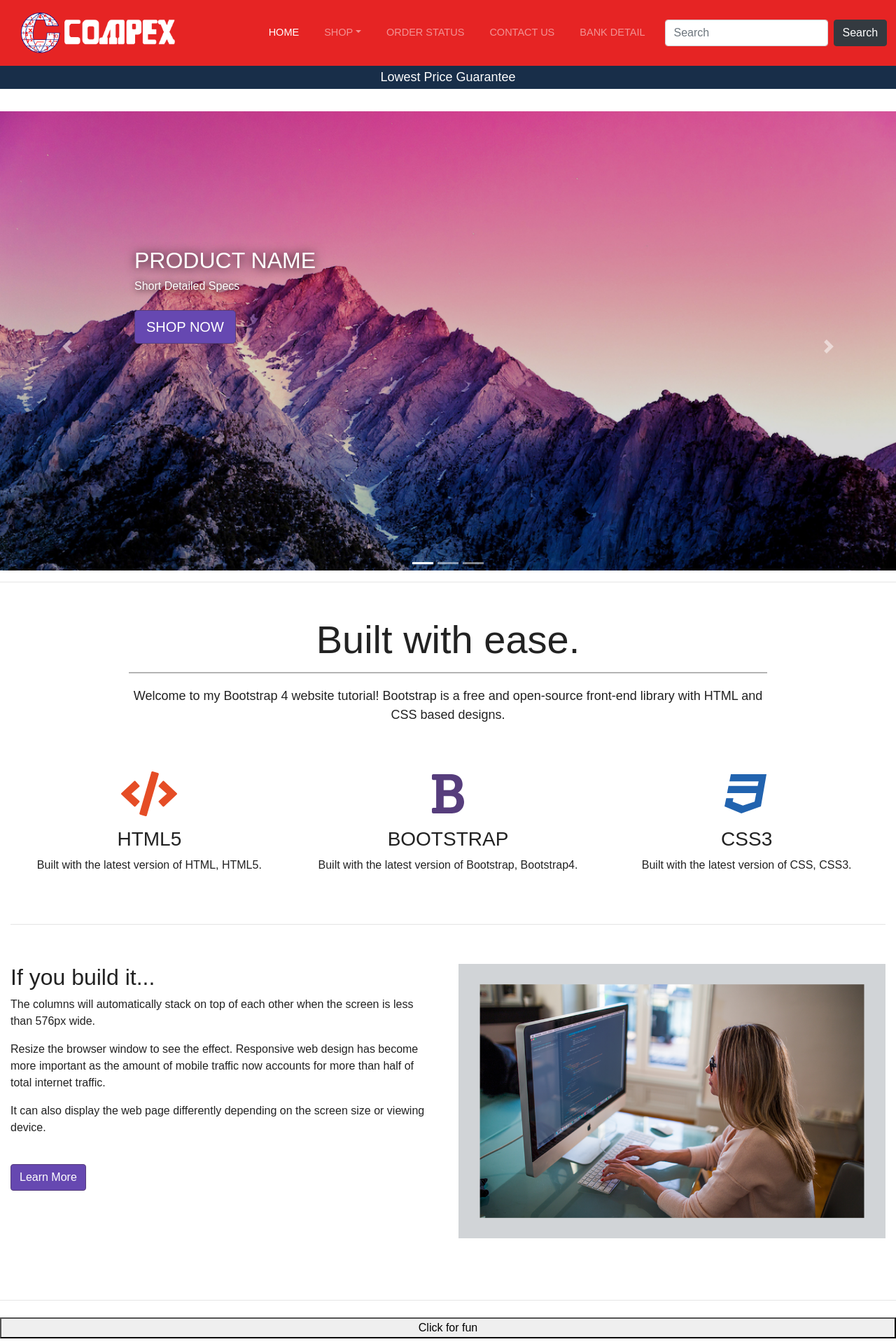
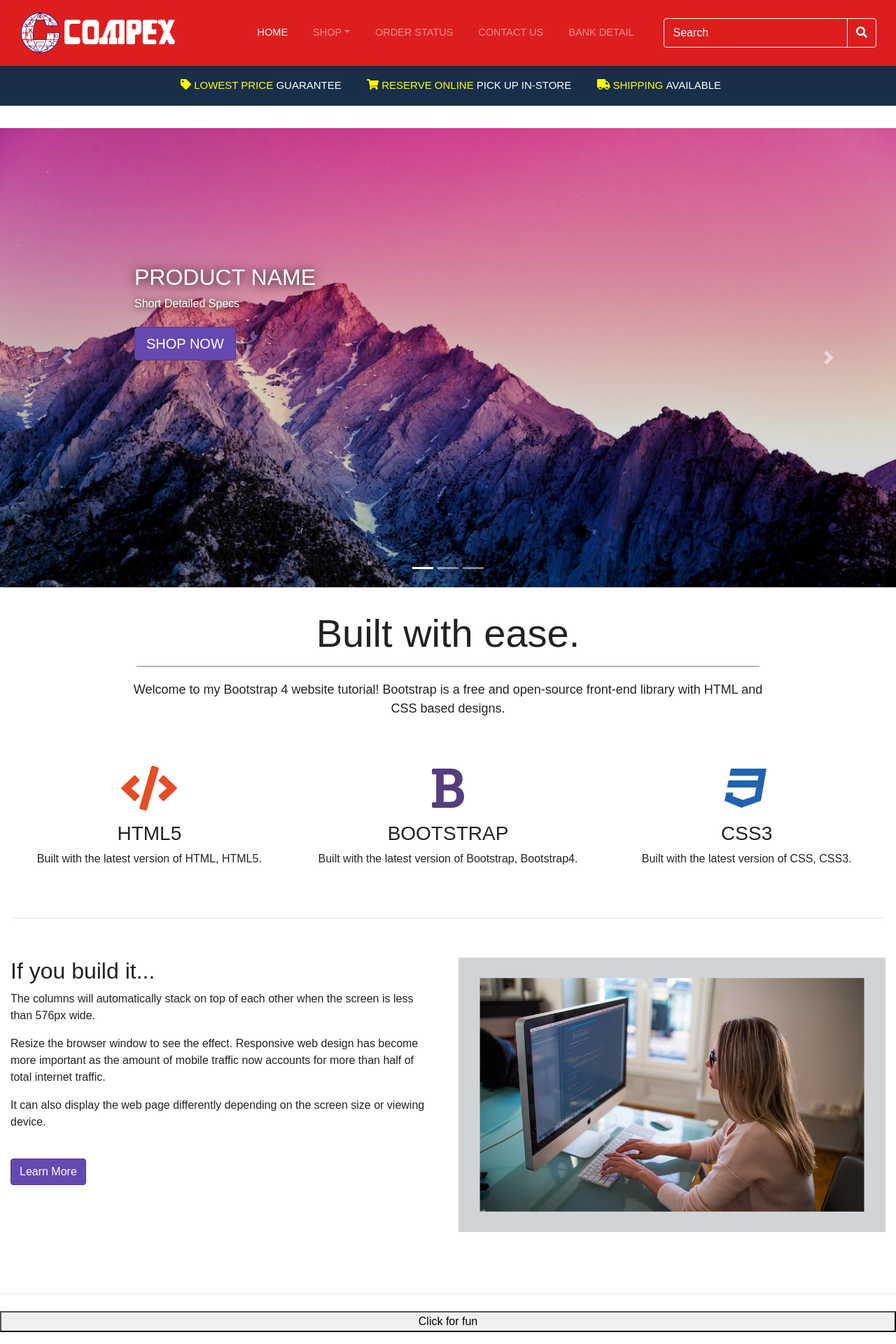
Before and after one commit to ngcarson/compex-wb, a PHP site: page / in a window 1280 px wide. Shown: the top 1920 px of the page at 70% size. Run offline with PHP 8.4, Linux system fonts and the light colour scheme; some libraries are stand-ins or nearby versions.

Commit message:
Added icons in banner and changed search bar

```diff
--- a/index.html
+++ b/index.html
@@ -38,17 +38,43 @@
 					<a class="nav-link" href="#">BANK DETAIL</a>
 			</li>
 		</ul>
-		<form class="form-inline my-2 my-lg-0">
-      <input class="form-control mr-sm-2" type="search" placeholder="Search" aria-label="Search">
-      <button class="btn btn-dark my-2 my-sm-0" type="submit" id="search">Search</button>
-    </form>
+    <form class="input-group col-md-4">
+      <input class="form-control py-2 btn-outline-light" type="search" value="Search" id="example-search-input">
+      <span class="input-group-append">
+        <button class="btn btn-outline-light" type="submit">
+            <i class="fa fa-search"></i>
+        </button>
+      </span>
+		</form>
 	</div>
 </nav>
 
 <!--- Jumbotron -->
 <div class="jumbotron jumbotron-fluid">
-  <div class="container">
-    <p class="lead">Lowest Price Guarantee</p>
+  <div class="container-fluid">
+    <ul class="font-xxs uppercase">
+			<li class="banner">
+				<a href="#">
+					<i class="fa fa-tag" id="banner-icon"></i>
+					<span class="regular">Lowest Price </span>
+					<span class="extrabold">Guarantee</span>
+				</a>
+			</li>
+			<li class="banner">
+				<a href="#">
+					<i class="fa fa-shopping-cart" id="banner-icon"></i>
+					<span class="regular">Reserve Online </span>
+					<span class="extrabold">Pick Up In-Store</span>
+				</a>
+			</li>
+			<li class="banner">
+				<a href="#">
+					<i class="fa fa-truck" id="banner-icon"></i>
+					<span class="regular">Shipping </span>
+					<span class="extrabold">Available</span>
+				</a>
+			</li>
+		</ul>
   </div>
 </div>
 
@@ -95,11 +121,10 @@
 		<span class="carousel-control-next-icon" aria-hidden="true"></span>
 		<span class="sr-only">Next</span>
 	</a>
-	<hr>
 </div>
 
 <!--- Welcome Section -->
-<div class="contrain-fluid padding">
+<div class="container-fluid padding">
 <div class="row welcome text-center">
 	<div class="col-12">
 		<h1 class="display-4">Built with ease.</h1>
--- a/style.css
+++ b/style.css
@@ -24,11 +24,12 @@ html, body {
 */
 
 a:hover {
-  color: #fdf640 !important;
+  color: white !important;
 }
 
 .bg-company-red {
-  background-color: #e62424;
+  /*background-color: #e62424;*/
+  background-color: #dd1e1e;
 }
 
 .navbar img {
@@ -44,6 +45,27 @@ a:hover {
 
 .nav-link {
   font-size: 1em !important;
+}
+
+.fa-search {
+  color: white;
+}
+
+.banner-text {
+  color: yellow;
+}
+
+.fa-truck, .fa-shopping-cart, .fa-tag {
+  color: yellow;
+}
+
+span.regular {
+  color: yellow;
+}
+
+span.extrabold {
+  font-weight: 1;
+  color: white;
 }
 
 .carousel-inner img {
@@ -82,11 +104,22 @@ a:hover {
 }
 
 .jumbotron {
-  padding: .0rem;
+  padding: .1rem;
   border-radius: 0;
+  background-color: #182e49;
+  padding-top: 1rem;
   text-align: center;
-  background-color: #182e49;
-  color: white;
+}
+
+li.banner {
+  display: inline-block;
+  text-transform: uppercase;
+  font-size: 15px;
+  padding-right: 2rem;
+}
+
+span.extrabold {
+  font-weight: 5px !important;
 }
 
 p.lead {
@@ -242,6 +275,12 @@ hr.light-100 {
     padding: .8rem; /*1 rem = 16 pixel*/
   }
 
+  li.banner {
+    text-transform: uppercase;
+    font-size: 15px;
+    padding-right: 0rem;
+  }
+
   .carousel-caption {
     top: 40%;
   }
```
Also changed, not shown: img/_ionicons_svg_md-thumbs-up.svg (added).
